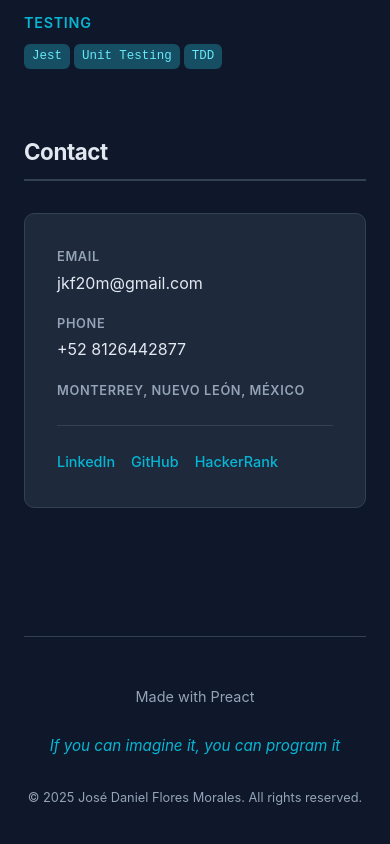
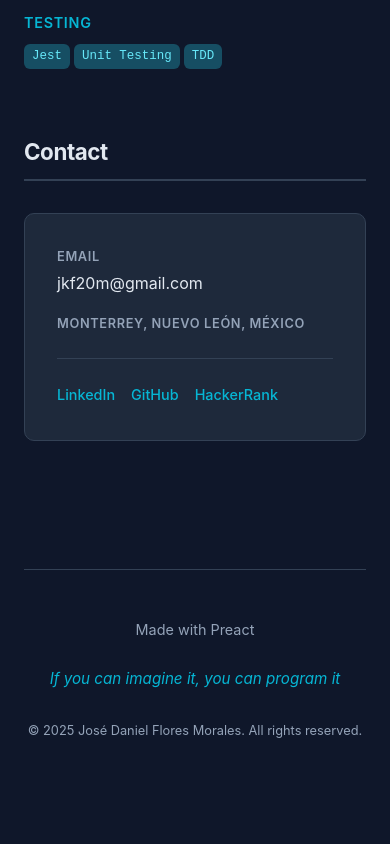
Before and after one commit to jkf16m/jkf16m.github.io, a Preact app: page / in a window 390 px wide. Shown: the part 6122-6966 px from the top of the page. After the commit the page ends 6913 px from the top, so only its background shows below. Built offline with nearby package versions, Linux system fonts and the light colour scheme.

Commit message:
remove personal phone number from contact section

```diff
--- a/src/components/Contact.tsx
+++ b/src/components/Contact.tsx
@@ -9,12 +9,6 @@ export function Contact({ i18n }: { i18n: I18n }) {
           <span class="contact-label">Email</span>
           <a href={`mailto:${i18n.t("page.contact.email")}`}>
             {i18n.t("page.contact.email")}
-          </a>
-        </div>
-        <div class="contact-item">
-          <span class="contact-label">Phone</span>
-          <a href={`tel:${i18n.t("page.contact.phone")}`}>
-            {i18n.t("page.contact.phone")}
           </a>
         </div>
         <div class="contact-item">
--- a/src/lib/i18n.ts
+++ b/src/lib/i18n.ts
@@ -19,7 +19,6 @@ const en = {
     contact: {
       nav: "Contact",
       email: "jkf20m@gmail.com",
-      phone: "+52 8126442877",
       location: "Monterrey, Nuevo León, México",
       linkedin: "LinkedIn",
       github: "GitHub",
@@ -228,7 +227,6 @@ const es = {
     contact: {
       nav: "Contacto",
       email: "jkf20m@gmail.com",
-      phone: "+52 8126442877",
       location: "Monterrey, Nuevo León, México",
       linkedin: "LinkedIn",
       github: "GitHub",
```
